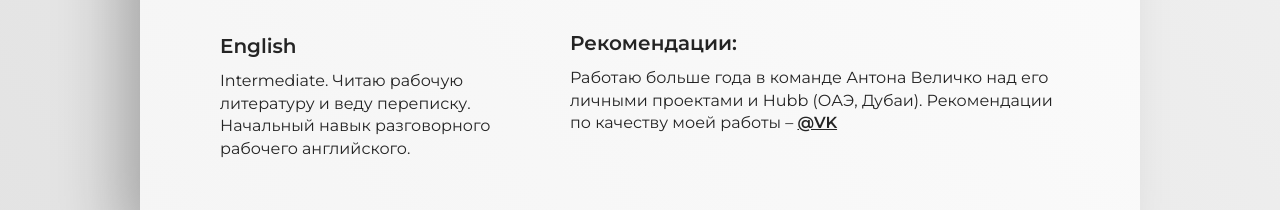
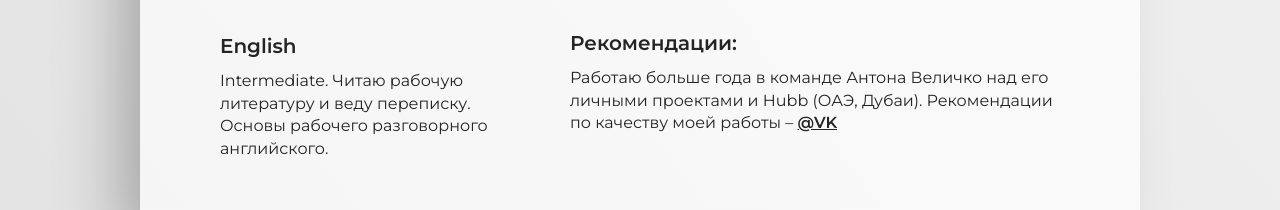
Before and after one commit to blisterrabbithutch/blisterrabbithutch.github.io, a website built with webpack: page index.html in a window 1280 px wide. Shown: the part 1545-1755 px from the top of the page. Built offline with nearby package versions, Linux system fonts and the light colour scheme.

Commit message:
updated english field

```diff
--- a/index.html
+++ b/index.html
@@ -120,7 +120,7 @@
 							English
 						</h3>
 						<p class="business-card__paragraph">
-							Intermediate. Читаю рабочую литературу и веду переписку. Начальный навык разговорного рабочего английского.
+							Intermediate. Читаю рабочую литературу и веду переписку. Основы рабочего разговорного английского.
 						</p>
 					</div>
 				</div>
```
